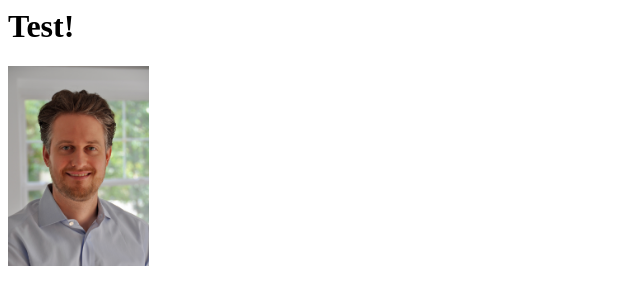
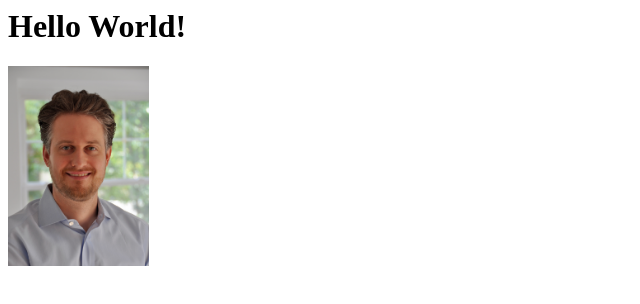
Before and after one commit to arnewilkes/arnewilkes.github.io, a plain HTML site: page index.html in a window 1280 px wide. Shown: the whole page, without its empty margins (0-640 px from the left). Drawn offline with Linux system fonts and the light colour scheme.

Commit message:
change text

```diff
--- a/index.html
+++ b/index.html
@@ -1,5 +1,5 @@
 <html>
-<h1>Test!</h1>
+<h1>Hello World!</h1>
 <div>
     <img src="arne.jpeg" height="200">
 </div>
```
